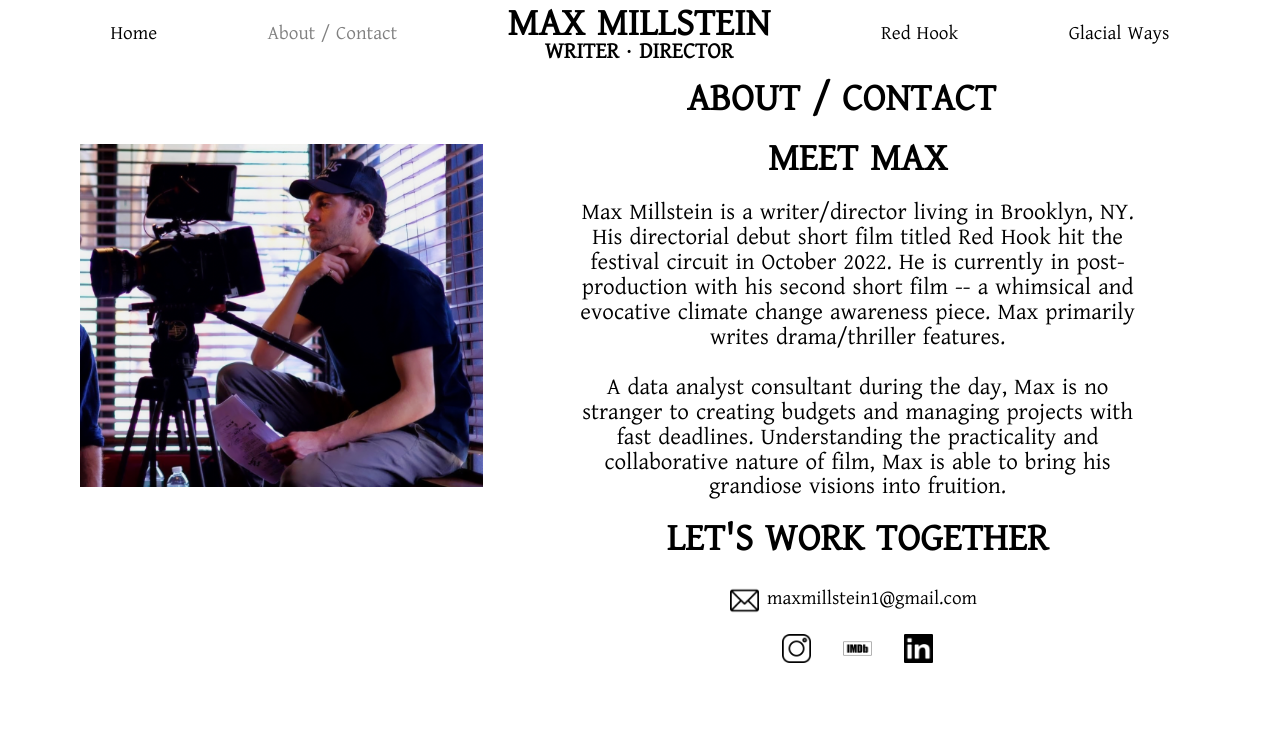
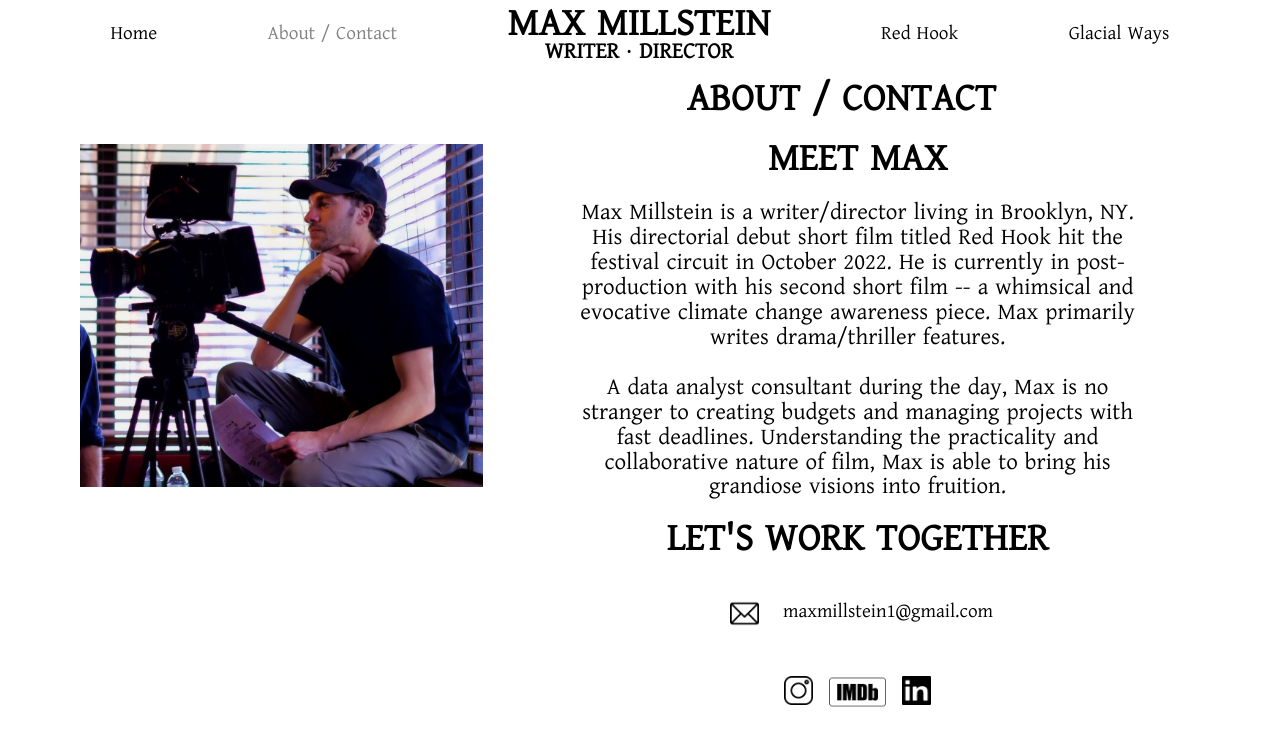
Before and after one commit to agubernikoff/mills-portfolio, a React (Create React App) app: page /about in a window 1280 px wide. Shown: the top 746 px of the page. Built offline with nearby package versions, Linux system fonts and the light colour scheme.

Commit message:
resized imdb

```diff
--- a/src/About.js
+++ b/src/About.js
@@ -4,8 +4,10 @@ import email from "./email.png";
 import ig from "./ig.png";
 import imdb from "./imdb.png";
 import linkedin from "./linkedin.png";
+import { useNavigate } from "react-router-dom";
 
 function About() {
+  const nav = useNavigate();
   return (
     <div>
       <div className="aboutpage">
@@ -36,24 +38,32 @@ function About() {
               <span>maxmillstein1@gmail.com</span>
             </a>
             <div>
-              <a
-                href="https://instagram.com/maxwell_millz?igshid=YmMyMTA2M2Y="
-                className="icon-container"
-              >
-                <img className="about-icon" src={ig} alt="instagram" />
-              </a>
-              <a
-                href="https://www.imdb.com/name/nm14213652/"
-                className="icon-container"
-              >
-                <img className="about-icon" src={imdb} alt="imdb" />
-              </a>
-              <a
-                href="https://www.linkedin.com/in/max-millstein-b399b7103/"
-                className="icon-container"
-              >
-                <img className="about-icon" src={linkedin} alt="linkedin" />
-              </a>
+              <img
+                onClick={() =>
+                  (window.location =
+                    "https://instagram.com/maxwell_millz?igshid=YmMyMTA2M2Y=")
+                }
+                className="about-icon"
+                src={ig}
+                alt="instagram"
+              />
+              <img
+                onClick={() =>
+                  (window.location = "https://www.imdb.com/name/nm14213652/")
+                }
+                style={{ width: "10%", cursor: "pointer" }}
+                src={imdb}
+                alt="imdb"
+              />
+              <img
+                className="about-icon"
+                onClick={() =>
+                  (window.location =
+                    "https://www.linkedin.com/in/max-millstein-b399b7103/")
+                }
+                src={linkedin}
+                alt="linkedin"
+              />
             </div>
           </div>
         </div>
--- a/src/App.css
+++ b/src/App.css
@@ -207,6 +207,8 @@ a:hover {
 }
 .about-icon {
   width: 5%;
+  margin: 1em;
+  cursor: pointer;
 }
 .about-icon-container > span {
   margin: 0.5em;
@@ -333,6 +335,7 @@ a:hover {
   display: flex;
   flex-direction: row;
   justify-content: center;
+  align-items: center;
 }
 
 .movie_poster {
--- a/src/Footer.js
+++ b/src/Footer.js
@@ -14,16 +14,17 @@ function Footer() {
           <img className="icon" src={email} alt="email" />
         </a>
         <a
+          href="https://www.imdb.com/name/nm14213652/"
+          // className="icon-container"
+          style={{ margin: "1em", width: "5%" }}
+        >
+          <img className="icon" src={imdb} alt="imdb" />
+        </a>
+        <a
           href="https://instagram.com/maxwell_millz?igshid=YmMyMTA2M2Y="
           className="icon-container"
         >
           <img className="icon" src={ig} alt="instagram" />
-        </a>
-        <a
-          href="https://www.imdb.com/name/nm14213652/"
-          className="icon-container"
-        >
-          <img className="icon" src={imdb} alt="imdb" />
         </a>
         {/* <a
           href="https://www.linkedin.com/in/max-millstein-b399b7103/"
```
